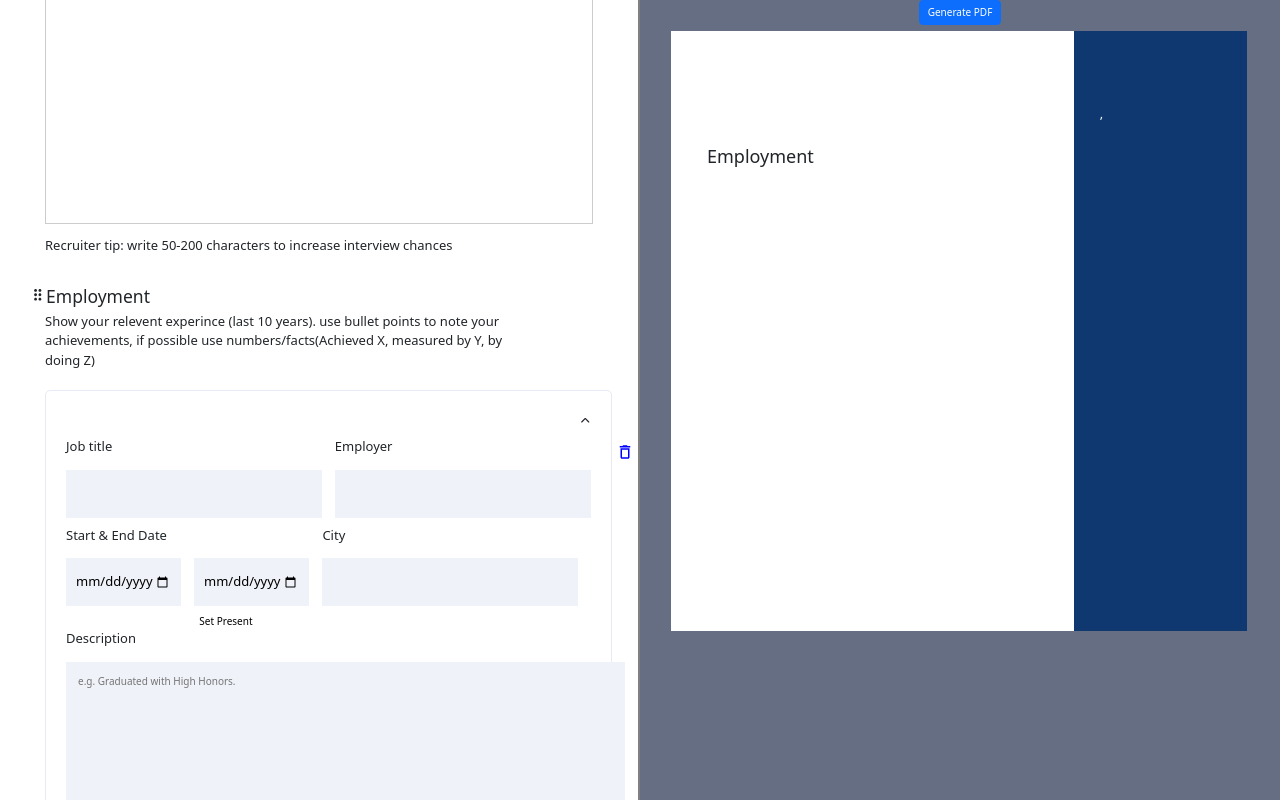
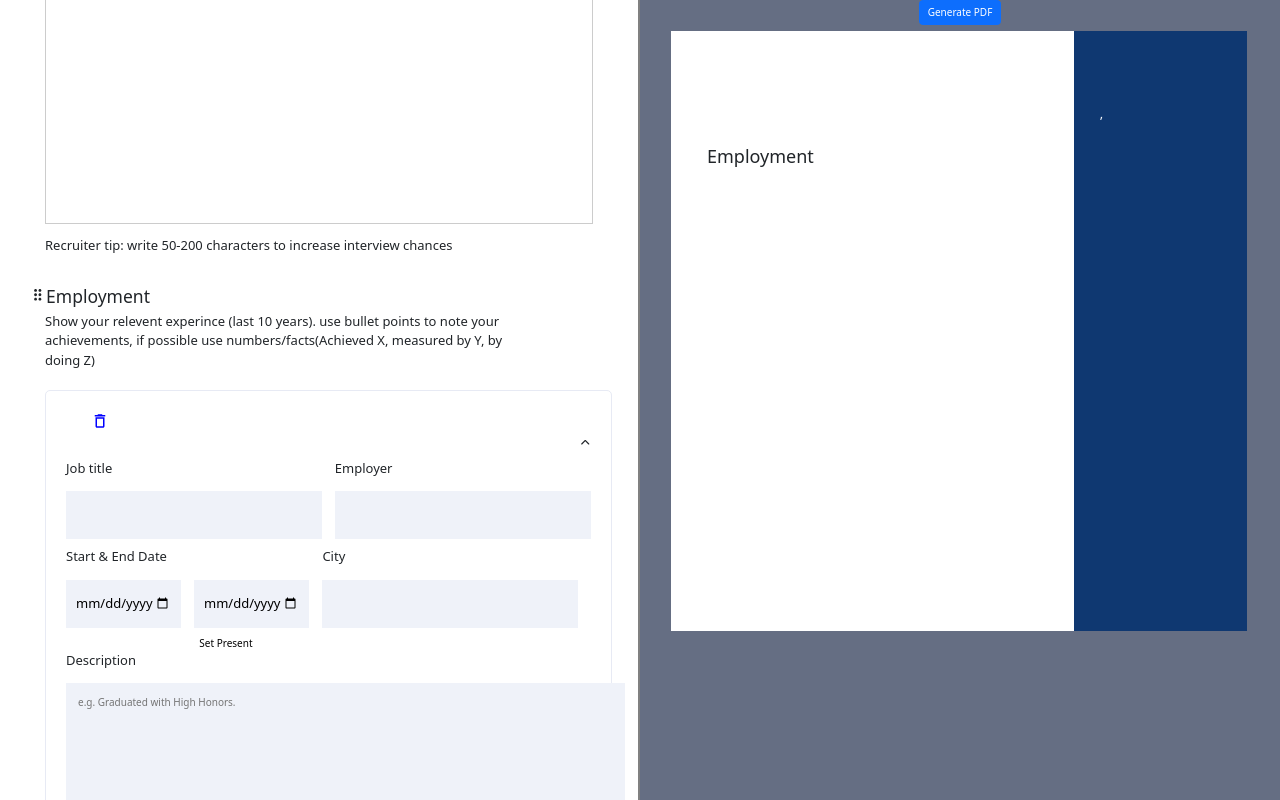
Before and after one commit to rajneza/Resume-Builder, a React (Create React App) app: page /hobbie in a window 1280 px wide. Both pictures are taken after a click on the button "+ Add Employment". Shown: the part 797-1597 px from the top of the page. Built offline with nearby package versions, Linux system fonts and the light colour scheme.

Commit message:
delete and date

```diff
--- a/src/Hobbies.jsx
+++ b/src/Hobbies.jsx
@@ -32,7 +32,6 @@ import image6 from "./Components/images/custom-links.jpg";
 import image7 from "./Components/images/custom-skills.webp";
 import image8 from "./Components/images/custom-hobbies.svg";
 import image9 from "./Components/images/custom-languages.svg";
-import EditTwoToneIcon from "@mui/icons-material/EditTwoTone";
 import EditIcon from "@mui/icons-material/Edit";
 import KeyboardArrowUpIcon from "@mui/icons-material/KeyboardArrowUp";
 import ExpandMoreIcon from "@mui/icons-material/ExpandMore";
@@ -1092,15 +1091,7 @@ function Hobbies() {
 
   };
 
-  const handleInputskill = (e, objectId, inputName) => {
-    const updatedObjects = skill.map((object) => {
-      if (object.id === objectId) {
-        return { ...object, [inputName]: e.target.value };
-      }
-      return object;
-    });
-    setskill(updatedObjects);
-  };
+
 
   const deleteskill = (objectId) => {
     const updatedObjects = skill.filter((object) => object.id !== objectId);
@@ -1644,7 +1635,33 @@ function Hobbies() {
                                           <div
                                             className="flex"
                                           >
-                                            {object.input1}
+                                            <div style={{display:"flex"}}>
+                                            <div>
+                                              {object.input1}
+                                              <div>
+                                              {
+                                                object.input4 === "" ? <span></span> : <p>{`(${object.input4} to ${object.input5})`}</p>
+                                              }
+                                              </div>
+
+                                            </div>
+                                            {
+                                                emp ? <div className="emp-delete-btn" id="emp-delete">
+                                                <button
+                                                  onClick={() =>
+                                                    deleteObject(object.id)
+                                                  }
+                                                  className="delete"
+                                                >
+                                                  <MdOutlineDelete />
+                                                </button>
+                                              </div> : <span></span>
+                                              }
+
+
+                                            </div>
+
+
                                             <h5
                                               onClick={() => setemp(!emp)}
                                               style={{ cursor: "pointer" }}
@@ -1783,7 +1800,7 @@ function Hobbies() {
                                                   </div>
                                                 </div>
                                               </div>
-                                              <div className="emp-delete-btn">
+                                              {/* <div className="emp-delete-btn">
                                                 <button
                                                   onClick={() =>
                                                     deleteObject(object.id)
@@ -1792,7 +1809,7 @@ function Hobbies() {
                                                 >
                                                   <MdOutlineDelete />
                                                 </button>
-                                              </div>
+                                              </div> */}
                                             </div>
                                           </div>
                                         </div>
@@ -1819,6 +1836,13 @@ function Hobbies() {
                                             className="flex"
                                           >
                                             {object.input1}
+                                            <div>
+                                              {
+                                                object.input4 === "" ? <span></span> : <p>{`(${object.input4} to ${object.input5})`}</p>
+                                              }
+
+
+                                              </div>
                                             <h5
                                               onClick={() => setoction(!oction)}
                                               style={{ cursor: "pointer" }}
--- a/src/Second.css
+++ b/src/Second.css
@@ -1016,6 +1016,10 @@ Popup.css .popup {
   color: blue;
   font-size: large;
 }
+#emp-delete{
+  margin-top: -1%;
+
+}
 
 .add {
   color: #1a91f0;
@@ -1565,11 +1569,7 @@ row-gap: 5px;
   color:#1a91f0;
   font-weight: 500;
 }
-
-
-
-
-  .inner-progress {
+.inner-progress {
     height: 5%;
     width: 0;
     transition: width 0.3s ease-in-out, background-color 0.3s ease-in-out;
```
